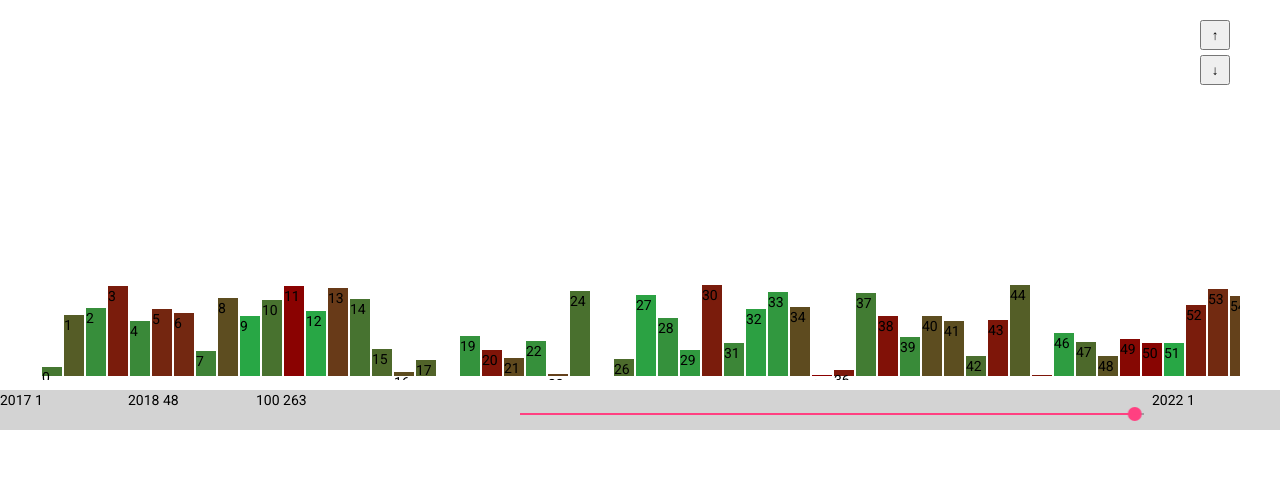
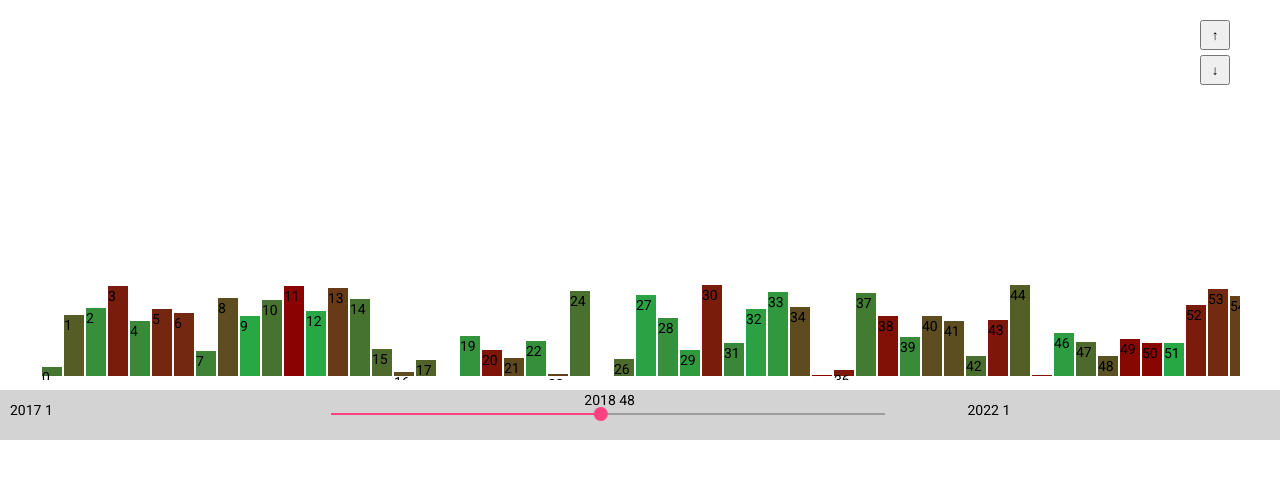
Before and after one commit to frvidal/workspace-skyline, an Angular app: page / in a window 1280 px wide. Shown: the top 478 px of the page. Built offline with nearby package versions, Linux system fonts and the light colour scheme.

Commit message:
Enhance the display of the footer bar

```diff
--- a/src/app/app.component.css
+++ b/src/app/app.component.css
@@ -1,13 +1,39 @@
 div.footer {
     width: 100%;
-    height: 40px;
+    height: 50px;
     background-color: lightgray;
-    display: inline-flex;
+    display: grid;
+    grid-template-columns: repeat(20, 1fr);
+    grid-gap: 10px;
+    grid-auto-rows: minmax(100px, auto);
 }
 
+div.one {
+    grid-column: 1 / 4;
+    grid-row: 1;
+    margin-top: 10px;
+    margin-left: 10px;
+}
 
-.mat-slider {
-    width: 50%;
+div.two {
+    grid-column: 1 / 11;
+    grid-row: 1;
+    text-align: right;
+}
+
+div.three {
+    grid-column: 6 / 15;
+    grid-row: 1;
+}
+
+div.four {
+    grid-column: 16 / 20;
+    grid-row: 1;
+    margin-top: 10px;
+}
+
+div.three .mat-slider {
+    width: 100%;
     min-width: 100px;
     height: 50%;
 }
--- a/src/app/app.component.html
+++ b/src/app/app.component.html
@@ -7,12 +7,14 @@
     [endingColor] = "'#8B0000'">
 </rising-skyline>
 <div class="footer" *ngIf="(skylineService.skyline$|async).length > 0">
-    <div style="width:10%">
+
+  <div class="one">
     <span>
       {{skylineService.toYearWeek(skylineService.firstDate).toString()}}
     </span>
   </div>
-    <div style="width:10%">
+
+  <div class="two">
     <span>
       {{(skylineService.skyline$|async)[0].year}}
     </span>
@@ -21,18 +23,11 @@
     </span>
   </div>
 
-    <div style="width:20%">
-      <span>
-        {{skylineService.currentFloor}}
-      </span>
-      <span>
-        {{skylineService.countFloors}}
-      </span>
+  <div class="three">
+    <mat-slider min="1" max="skylineService.countFloors" [value]="skylineService.currentFloor/2"></mat-slider>
   </div>
 
-    <mat-slider min="0" max="skylineService.countFloors" step="2" thumbLabel [value]="skylineService.currentFloor"></mat-slider>
-
-    <div style="width:10%">
+  <div class="four">
     <span>
       {{skylineService.toYearWeek(skylineService.lastDate).toString()}}
     </span>
```
Lines whose indentation alone changed are shown as unchanged.
